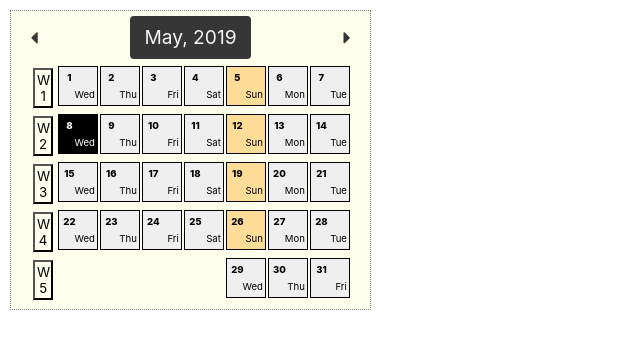
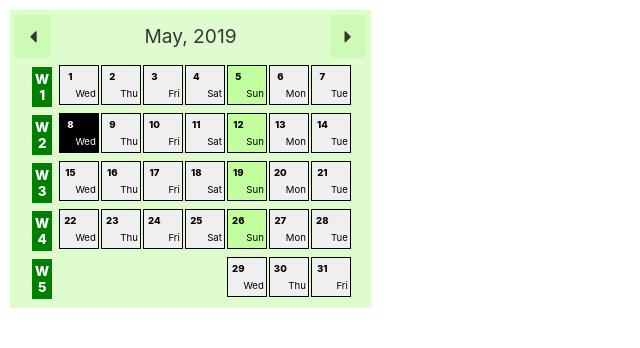
Before and after one commit to surajsharma/Calendar, a React (Create React App) app: page / in a window 1280 px wide. Shown: the top 348 px of the page, without its empty margins (0-640 px from the left). Built offline with nearby package versions, Linux system fonts and the light colour scheme.

Commit message:
feb sorted

```diff
--- a/src/components/Day.js
+++ b/src/components/Day.js
@@ -1,6 +1,8 @@
 import React from "react"
 
 export default class Day extends React.Component {
+
+  handleDoubleClick
   render() {
     if(this.props.isToday)
         return <button className="day today">
--- a/src/components/Month.js
+++ b/src/components/Month.js
@@ -10,14 +10,25 @@ export default class Month extends React.Component {
       numDays: 32 - new Date(this.props.year, this.props.month, 32).getDate(),
       rDays: [],
       today: {dd:null,
-	      mm:null,
-	      yyyy:null,
+      	      mm:null,
+	            yyyy:null,
       	      name:null},
       monthDisplay:this.props.month,
-      yearDisplay:this.props.year
+      yearDisplay:this.props.year,
     }
 
-    this.months = [ "January", "February", "March", "April", "May", "June", "July", "August", "September", "October", "November", "December" ];
+    this.months = [ "January",
+                    "February",
+                    "March",
+                    "April",
+                    "May",
+                    "June",
+                    "July",
+                    "August",
+                    "September",
+                    "October",
+                    "November",
+                    "December" ];
   }
 
   getDayName = (dd,mm,yyyy,locale,longShort) => {
@@ -64,8 +75,8 @@ export default class Month extends React.Component {
     if(((this.state.monthDisplay-1)%this.months.length) < 0){
       this.setState({ monthDisplay:this.months.length-1,
                       yearDisplay: this.state.yearDisplay-1,
-	      	      today : { mm: this.months.length-1,
-			        yyyy: this.state.yearDisplay-1
+	      	            today : { mm: this.months.length-1,
+			                yyyy: this.state.yearDisplay-1
 		      }
       })
     }
@@ -78,21 +89,20 @@ export default class Month extends React.Component {
     this.daysInMonth(this.state.monthDisplay-1, this.state.yearDisplay)
   }
 
-  gotoToday = () => {
+  zoomOut = () => {
     this.setState({yearDisplay:this.props.year, monthDisplay:this.props.month})
   }
 
   render() {
     var selectedMonthName = this.months[this.state.monthDisplay]
-
     return (
       <div className="month">
         <div className="monthTop">
-          <button onClick={this.prevMonth} className="button fa fa-caret-left" aria-hidden="true"></button>
-          <button onClick={this.gotoToday} className="button is-dark">
+          <button onClick={this.prevMonth} className="button arrow fa fa-caret-left" aria-hidden="true"></button>
+          <button onClick={this.zoomOut} className="button is-dark is-outlined">
             {selectedMonthName}, {this.state.yearDisplay}
           </button>
-          <button onClick={this.nextMonth} className="button fa fa-caret-right" aria-hidden="true"></button>
+          <button onClick={this.nextMonth} className="button arrow fa fa-caret-right" aria-hidden="true"></button>
         </div>
           <div className="monthdays">
           <Week year={this.state.yearDisplay} month={this.state.monthDisplay} today={this.props.today} numWeek={1}/>
--- a/src/components/Week.js
+++ b/src/components/Week.js
@@ -1,3 +1,7 @@
+//TODO: FIX FEB
+//TODO: handleDOUBLECLICK in day
+
+
 import React from "react"
 import Day from "./Day"
 
@@ -8,7 +12,8 @@ export default class Week extends React.Component{
       firstDay: new Date(this.props.year, this.props.month).getDay(),
       today: {dd:null, mm:null, yyyy:null, name:null},
       monthDisplay:this.props.month,
-      yearDisplay:this.props.year
+      yearDisplay:this.props.year,
+      leap: this.props.month === 2 && this.props.year%4 === 0
     }
   }
 
@@ -20,21 +25,42 @@ export default class Week extends React.Component{
     this.setState({ today: {dd:dd, mm:mm, yyyy: yyyy, name: name}})
   }
 
+  componentWillReceiveProps(props){
+    const {month}= this.props
+    if(props.month !== month || props.month===1){
+      this.setState({
+        monthDisplay: props.month,
+        yearDisplay: props.year,
+        leap: props.month===1 && props.year%4===0
+      })
+    }
+  }
+
   getWeekDays = (locale, year, month, date, longShort) => {
     const numDays = 32 - new Date(this.props.year, this.props.month, 32).getDate()
     const baseDate = new Date(Date.UTC(year,month, date)) // just a Monday
     let weekDays = []
     let show = numDays-date > 7 ? 7 : this.props.month === 1 ? numDays-21 : numDays-28
 
-    if (numDays-date === -1 || numDays - date === 0 ){
+    console.log(show, month, this.state.leap)
+
+    if(show === 8 && this.props.numWeek === 4){
+      show = 7
+    }
+
+    if(this.state.leap && this.props.numWeek === 5){
+      show = 1
+    }
+
+    for(let i = date; i < show + date; i++)
+    {
+      weekDays.push(baseDate.toLocaleDateString(locale, { weekday: longShort }));
+      baseDate.setDate(baseDate.getDate() + 1)
+
+      if (numDays-date < 0 ){
+        weekDays.pop()
         return weekDays
       }
-
-    for(let i = date; i < show+date; i++)
-    {
-        weekDays.push(baseDate.toLocaleDateString(locale, { weekday: longShort }));
-        baseDate.setDate(baseDate.getDate() + 1);
-
     }
     return weekDays
   }
@@ -44,17 +70,28 @@ export default class Week extends React.Component{
   }
 
   render(){
-	  let weekDays = this.getWeekDays('en-US',this.props.year,this.props.month, this.state.today.dd, "short")
+
+    const numDays = 32 - new Date(this.state.yearDisplay, this.state.monthDisplay, 32).getDate()
+
+	  let weekDays =
+    this.getWeekDays('en-US', this.state.yearDisplay,
+                              this.state.monthDisplay,
+                              this.state.today.dd, "short")
+
+    if(this.state.leap===false && numDays === 28 && this.props.numWeek===5){
+      return (<div></div>)
+    }else {
       return (
         <div className="week">
         <button className='week-btn'><p>W {this.props.numWeek}</p></button>
         <div className='week-days'>
-        {weekDays.map((item, index) => (<Day	today={this.state.today}
+          {weekDays.map((item, index) => (
+            <Day  today={this.state.today}
                       isWeek={true}
                       dayName={item}
                       isToday={ this.state.today.dd + index === this.props.today.getDate()
-  								  && this.state.monthDisplay === this.props.month
-  								  && this.state.yearDisplay === this.props.year }
+                      && this.state.monthDisplay === this.props.today.getMonth()
+                      && this.state.yearDisplay === this.props.today.getFullYear() }
                       month={this.state.monthDisplay}
                       year={this.state.yearDisplay}
                       date={this.state.today.dd + index}
@@ -64,3 +101,4 @@ export default class Week extends React.Component{
        </div>)
     }
   }
+}
--- a/src/styles.css
+++ b/src/styles.css
@@ -2,14 +2,17 @@
   float:right;
   margin-top: -5px;
 }
+
 .day-date{
   width:50%;
   font-weight:800;
  }
+
 .sunday{
-  background: #fd9;
+  background: rgba(190,255,155,0.9);
   color: black;
 }
+
 .day {
   width: 40px;
   height: 40px;
@@ -24,19 +27,29 @@
   flex-wrap: wrap;
   justify-content: space-between;
   margin: 1px;
-  width: 400px;
+  width: 100%
+
 }
 
 .week:hover {
-  background: rgba(255,190,155,0.5);
+  background: rgba(90,210,90,0.5);
+  border: 0;
 }
 
 .week-btn{
-  background: transparent;
+  background: green;
+  color: white;
+  font-weight: 800;
+  border:0;
   width: 20px;
   height: 40px;
   padding:2px;
   margin: 3px;
+}
+
+.week-btn:hover{
+  background: lime;
+  color: black;
 }
 
 .week-btn p{
@@ -49,9 +62,9 @@
   padding: 5px;
   width: 361px;
   margin: 10px;
-  border: 1px dotted grey;
-  background: #ffe;
+  background: rgba(190,250,155,0.5);
 }
+
 .monthdays {
   display: flex;
   flex-wrap: wrap;
@@ -60,19 +73,23 @@
   margin: 0 auto;
   margin-top: 5px;
 }
+
 .day:hover {
-  background: lime;
+  background: rgba(255,200,55,0.9);;
   color:black;
   border: 1px solid white;
 }
+
 .App {
   font-family: sans-serif;
   text-align: center;
 }
+
 .today{
   background: black;
   color: white;
 }
+
 .center{
   text-align: center;
   border: 1px solid red;
@@ -87,3 +104,10 @@
   font-size: 1.2em;
   border: 0;
 }
+
+.arrow{
+  background: rgba(190,250,155,0.5)
+}
+.arrow:hover{
+  background: rgba(190,250,155,0.8)
+}
```
Lines whose indentation alone changed are shown as unchanged.
